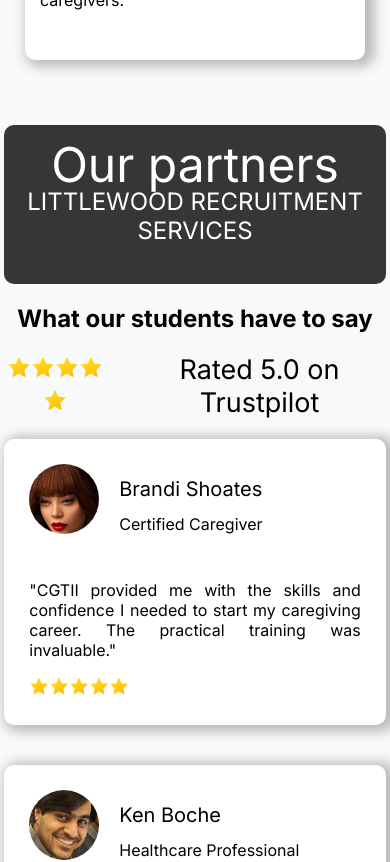
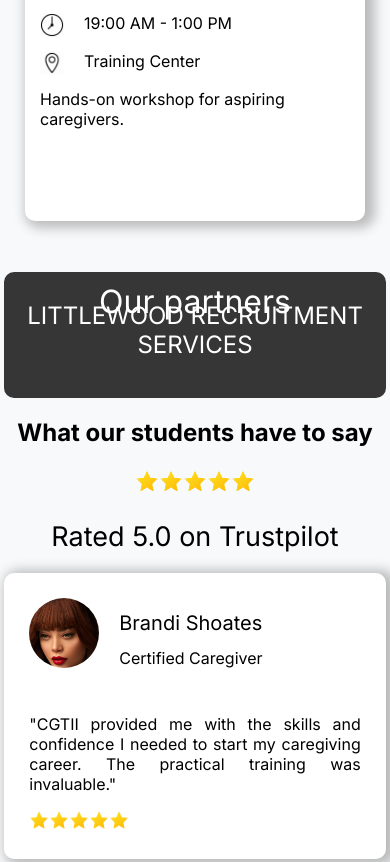
Before and after one commit to ObiKennedi/carti, a Next.js app: page / in a window 390 px wide. Shown: the part 3920-4782 px from the top of the page. Built offline with nearby package versions, Linux system fonts and the light colour scheme.

Commit message:
alignment

```diff
--- a/component/event-cards/globals.scss
+++ b/component/event-cards/globals.scss
@@ -8,6 +8,7 @@
     border-radius: 10px;
     @media (max-width:1000px) {
         width: 90%;
+        height: 35vh;
     }
     >h2{
         font-size: 20px;
--- a/component/pathners/globals.scss
+++ b/component/pathners/globals.scss
@@ -9,7 +9,7 @@
 
     > h2 {
         padding: 10px 0 0 0;
-        font-size: 3pc;
+        font-size: 2pc;
         font-weight: 400;
     }
 
--- a/component/portfolio/globals.scss
+++ b/component/portfolio/globals.scss
@@ -28,5 +28,8 @@
     >div:hover{
         width: 21%;
         height: 24vh;
+        @media (max-width:900px) {
+            width: 92%;
+        }
     }
 }
--- a/component/programs-card/globals.scss
+++ b/component/programs-card/globals.scss
@@ -28,6 +28,9 @@
         color: #000000;
         height: 12vh;
         width: 90%;
+        @media (max-width:1000px) {
+            height: 15vh;
+        }
     }
     >button{
         border: 1px solid #000000;
--- a/component/testimonials/globals.scss
+++ b/component/testimonials/globals.scss
@@ -11,6 +11,9 @@
     >div:nth-child(2){
         display: flex;
         gap: 20px;
+        @media (max-width:900px) {
+            flex-direction: column;
+        }
         >div{
             font-size: 27px;
         }
```
